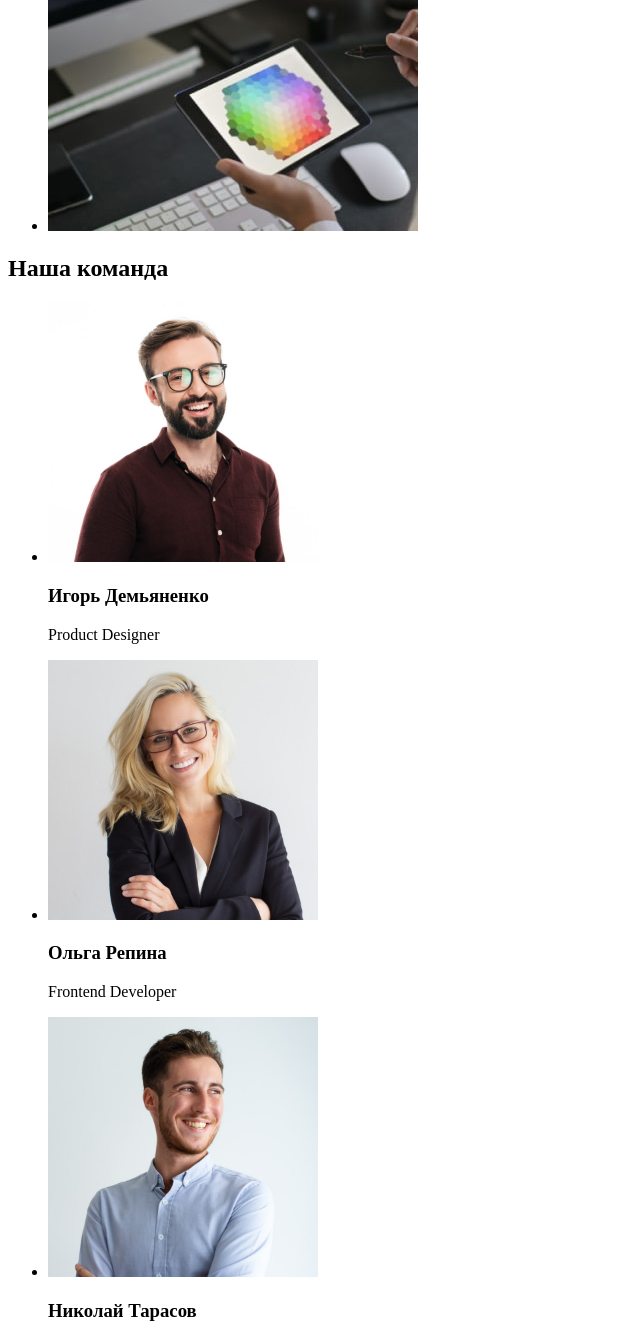
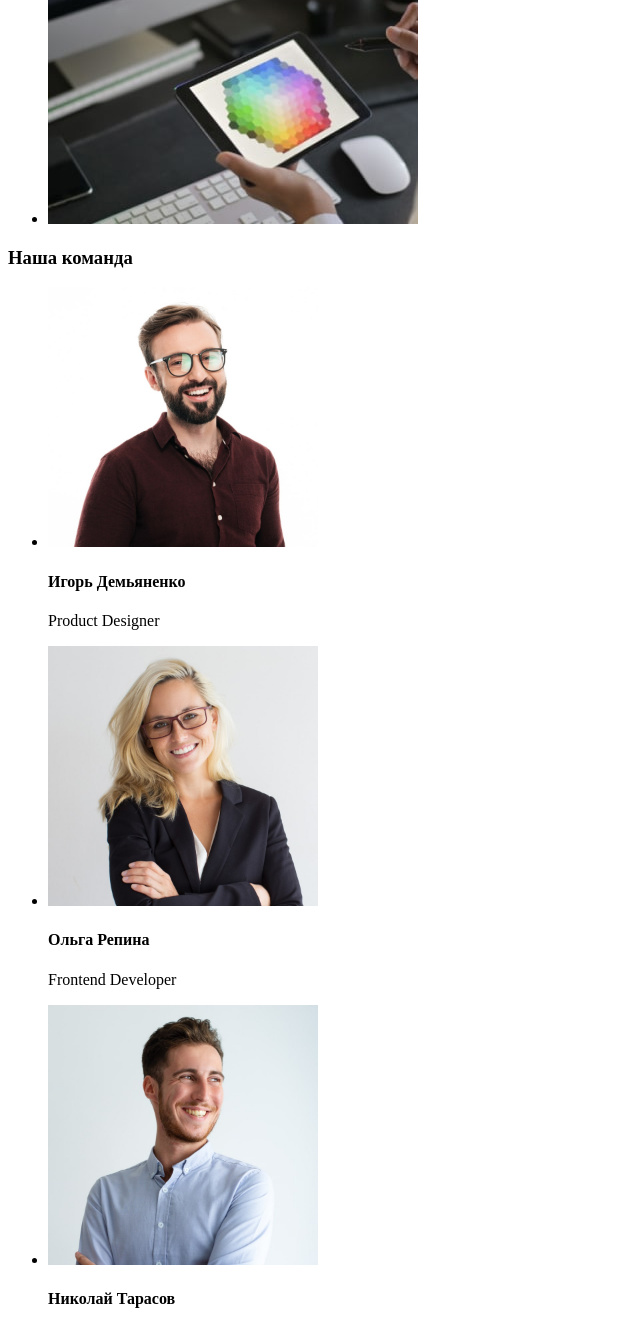
Before and after one commit to vadym-loik/goit-markup-hw-01, a plain HTML site: page index.html in a window 1280 px wide. Shown: the part 1253-2579 px from the top of the page, without its empty margins (0-640 px from the left). Drawn offline with Linux system fonts and the light colour scheme.

Commit message:
Update index.html
отредактировал заголовки

```diff
--- a/index.html
+++ b/index.html
@@ -51,7 +51,7 @@
 </section>
 
 <section>
-    <h2>Чем мы занимаемся</h2>
+    <h3>Чем мы занимаемся</h3>
     <ul>
         <li>
             <img src="./images/photos/box1.jpg" alt="руки програмиста клавиатура и планшет" width="370" height="294">
@@ -66,26 +66,26 @@
 </section>
 
 <section>
-        <h2>Наша команда</h2>
+        <h3>Наша команда</h3>
         <ul>
             <li>
                 <img src="./images/team-photos/img1.jpg" alt="фото сотрудника" width="270" height="260">
-                <h3>Игорь Демьяненко</h3>
+                <h4>Игорь Демьяненко</h4>
                 <p lang="en">Product Designer</p>
             </li>
             <li>
                 <img src="./images/team-photos/img2.jpg" alt="фото сотрудника" width="270" height="260">
-                <h3>Ольга Репина</h3>
+                <h4>Ольга Репина</h4>
                 <p lang="en">Frontend Developer</p>
             </li>
             <li>
                 <img src="./images/team-photos/img3.jpg" alt="фото сотрудника" width="270" height="260">
-                <h3>Николай Тарасов</h3>
+                <h4>Николай Тарасов</h4>
                 <p lang="en">Marketing</p>
             </li>
             <li>
                 <img src="./images/team-photos/img4.jpg" alt="фото сотрудника" width="270" height="260">
-                <h3>Михаил Ермаков</h3>
+                <h4>Михаил Ермаков</h4>
                 <p lang="en">UI Designer</p>
             </li>
         </ul>
```
